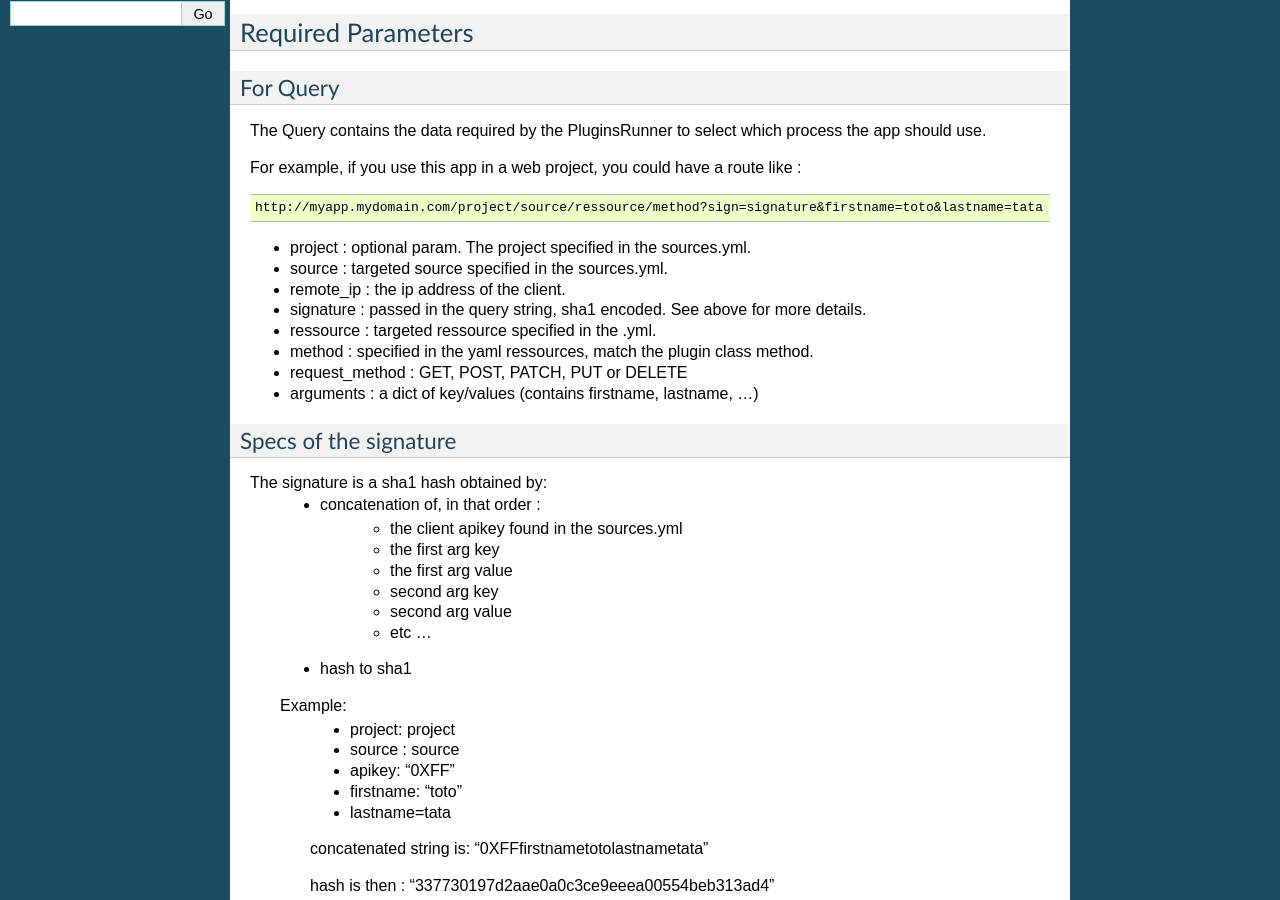
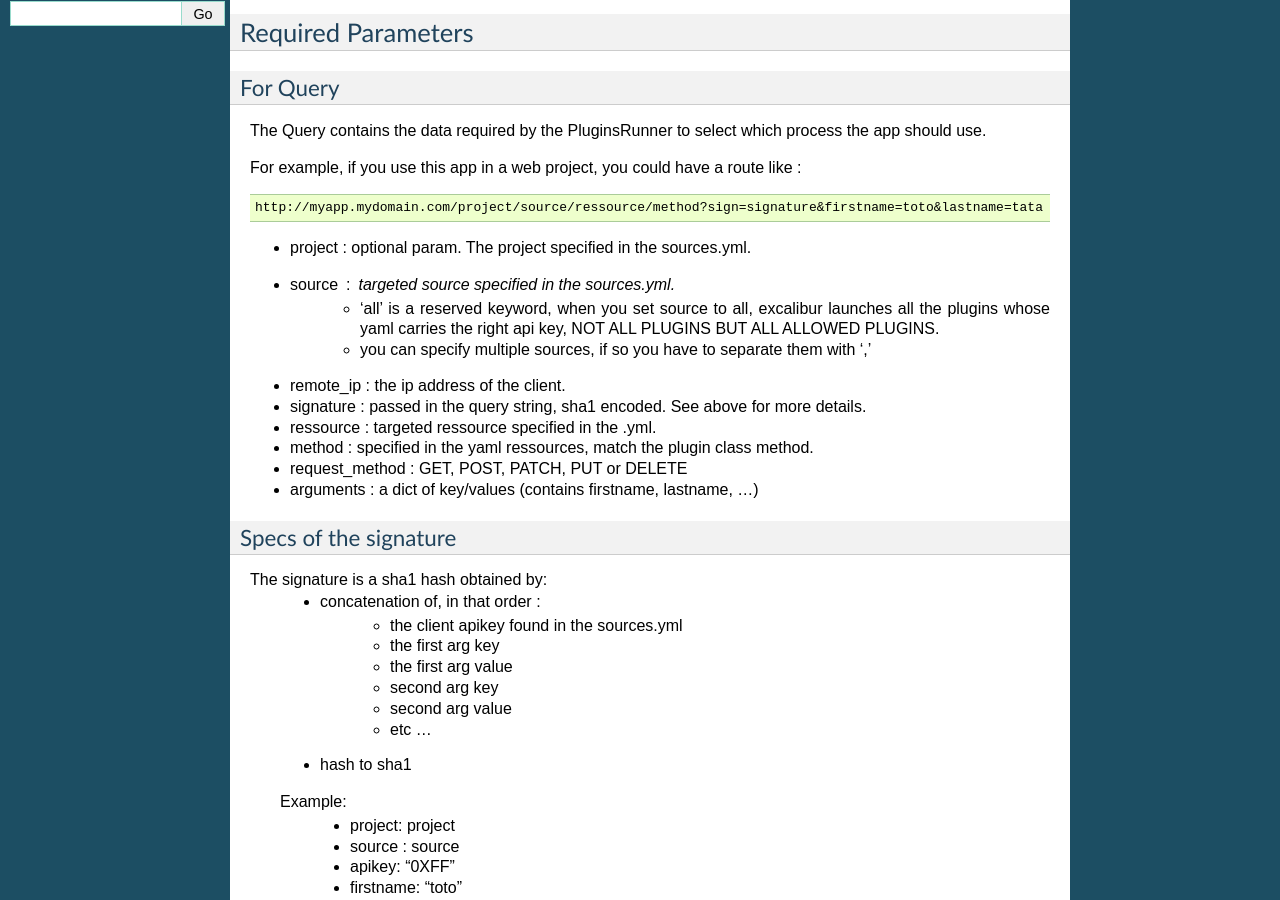
Before and after one commit to unistra/excalibur, a Sphinx documentation site: the page built from docs/source/usage.rst, in a window 1280 px wide and 900 px high, scrolled down 411 px. Built offline with Sphinx 7.4.7, drawn with Linux system fonts in a browser that asks for light colours; some of the changed text lies outside the part shown.

Commit message:
a few doc more

```diff
--- a/docs/source/configuration.rst
+++ b/docs/source/configuration.rst
@@ -7,6 +7,9 @@
 
 sources.yml
 ===========
+
+WARNING : 'all' and ',' are reserved in the Excalibur syntax, don't use them as sources names.
+
 
 Api configuration by sources.
 
--- a/docs/source/usage.rst
+++ b/docs/source/usage.rst
@@ -35,6 +35,10 @@
 
 - project : optional param. The project specified in the sources.yml.
 - source : targeted source specified in the sources.yml.
+			- 'all' is a reserved keyword, when you set source to all,
+			  excalibur launches all the plugins whose yaml carries the right api key,
+			  NOT ALL PLUGINS BUT ALL ALLOWED PLUGINS.
+			- you can specify multiple sources, if so you have to separate them with ','
 - remote_ip : the ip address of the client.
 - signature : passed in the query string, sha1 encoded. See above for more details.
 - ressource : targeted ressource specified in the .yml.
@@ -139,3 +143,4 @@
 ----
 - You can use the sources_names method of the PluginsRunner to get all sources names by project. It can be useful to loop over it to make multiple queries.
 - You can use the "raw_yaml_content=True" parameter for the PluginsRunner to pass a raw string instead of a file
+- You can use the "check_ip=False" parameter for the PluginsRunner to allow all ips.
```
